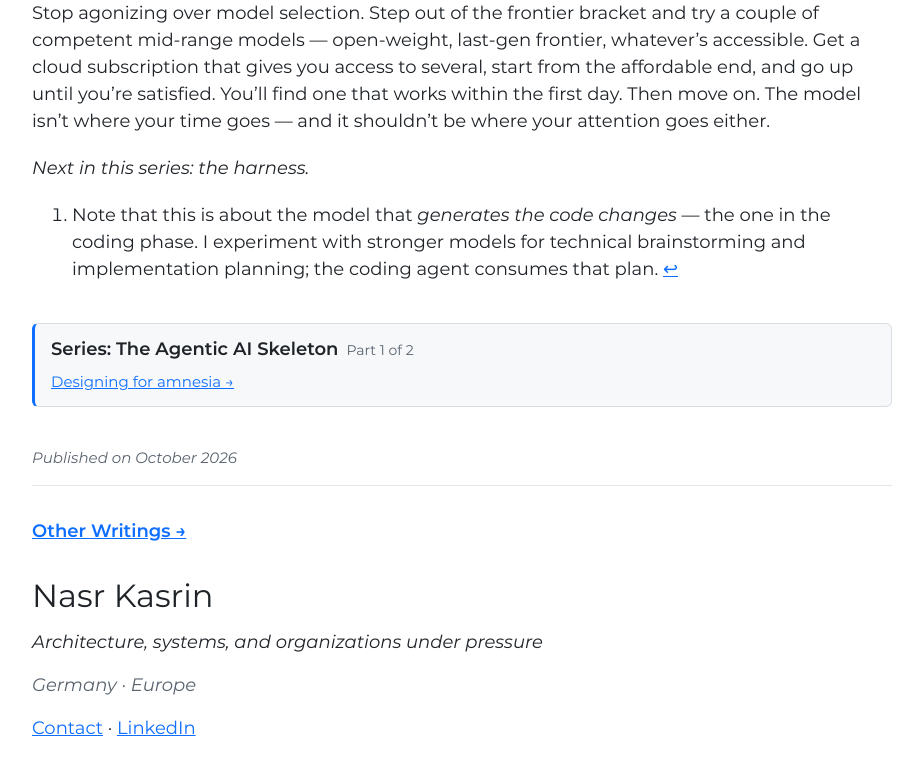
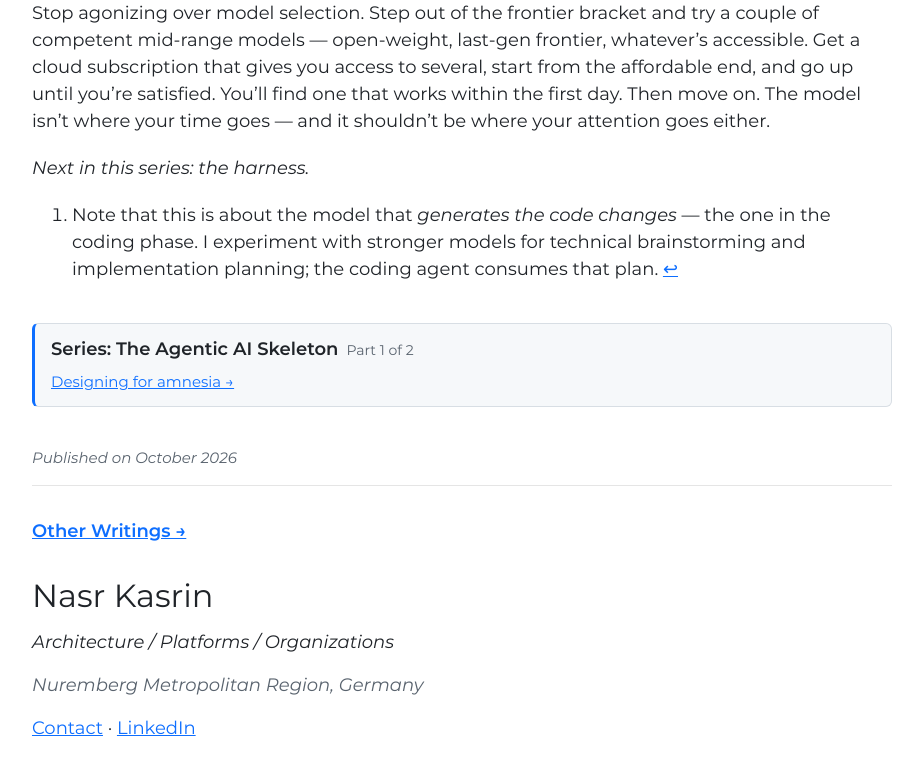
Before and after one commit to n42r/n42r.github.io, a Jekyll site: the page built from _posts/2026-08-30-the-model-barely-matters.md, in a window 1280 px wide and 900 px high, scrolled down 1255 px. Shown: the top 775 px of the window, without its empty margins (178-1101 px from the left). Built offline with Jekyll 4.4.1, drawn with Linux system fonts in a browser that asks for light colours.

Commit message:
various updaes

```diff
--- a/_config.yml
+++ b/_config.yml
@@ -4,8 +4,8 @@ theme: jekyll-theme-minimal
 url: https://kasrin.com
 title: Nasr Kasrin
 salutation: Dr.
-location: "Germany &middot; Europe"
-headline: "Architecture, systems, and organizations under pressure"
+location: "Nuremberg Metropolitan Region, Germany"
+headline: "Architecture / Platforms / Organizations"
 roles:
 email: nasr.kasrin@gmail.com
 linkedin: nkasrin
--- a/_data/me.yml
+++ b/_data/me.yml
@@ -1,5 +1,7 @@
 intro: |
-  Architect, hands-on builder, and engineering leader with 15 years across enterprise platforms (PUMA), a €3.5M EU manufacturing consortium, and a PhD in federated data architecture. I anchor in architecture: designing metadata-driven, AI-native systems that absorb change without breaking the products built on them — and I set the engineering practices that let teams of any seniority build with reliably. Currently co-founder of a production healthcare app ([Pflegebericht.com](http://www.pflegebericht.com)) built with an AI-first methodology I designed: architecture conventions that keep AI agents effective, quality gates that catch AI-generated drift, and the human-architect role that maintains system coherence.
+  Architect, hands-on builder, and engineering leader with 15 years across enterprise platforms (PUMA), a €3.5M EU manufacturing consortium, and a PhD in federated data architecture. I anchor in architecture: designing metadata-driven, AI-native systems that absorb change without breaking the products built on them — and I set the engineering practices that let teams of any seniority build with reliably.
+
+  Currently co-founder of a production healthcare app ([Pflegebericht.com](http://www.pflegebericht.com)) built with an AI-first methodology I designed: architecture conventions that keep AI agents effective, quality gates that catch AI-generated drift, and the human-architect role that maintains system coherence.
 
 l2: |
   Before that: Lead Solution Architect at PUMA (two engineering teams, performance and reliability programs, early AI/LLM tooling pilots), and a €3.5M EU aerospace-manufacturing consortium where I designed and directed cross-organizational data sharing between 8 partners in 5 countries — work my PhD on federated data architecture formalized.
```
